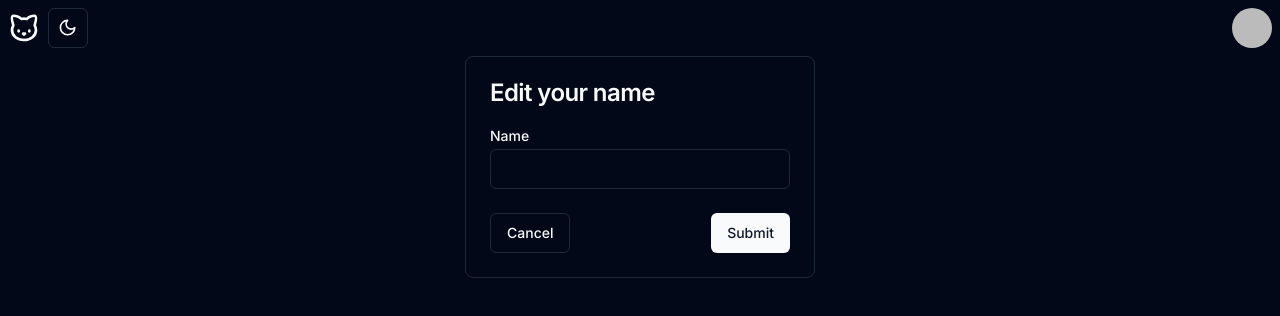
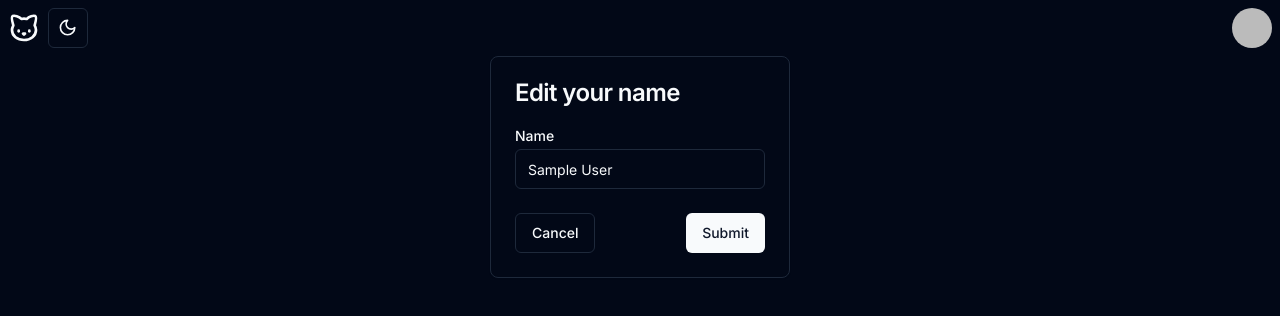
Before and after one commit to kojimakojima/deddit, a Next.js app: page /profile in a window 1280 px wide. Shown: the top 316 px of the page. Built offline with nearby package versions, Linux system fonts and the light colour scheme; no server answers; sample sign-in values are in the browser's storage.

Commit message:
enabled to change name

```diff
--- a/app/actions.ts
+++ b/app/actions.ts
@@ -56,3 +56,28 @@ export async function createComment(formData: FormData, id: string) {
     return "error";
   }
 }
+
+export async function updateUserName(formData: FormData, email: string) {
+  "use server";
+  try {
+    const userName = formData.get("userName") as string;
+
+    if (!userName.trim()) {
+      return;
+    }
+
+    await prisma.user.update({
+      where: {
+        email: email,
+      },
+      data: {
+        name: userName,
+      },
+    });
+    revalidatePath(`/`);
+    return true;
+  } catch (error) {
+    console.error(error);
+    return false;
+  }
+}
--- /dev/null
+++ b/app/components/ProfileForm.tsx
@@ -0,0 +1,78 @@
+"use client";
+
+import { Button } from "@/components/ui/button";
+import {
+  Card,
+  CardContent,
+  CardFooter,
+  CardHeader,
+  CardTitle,
+} from "@/components/ui/card";
+import { Input } from "@/components/ui/input";
+import { Label } from "@/components/ui/label";
+import Link from "next/link";
+import { updateUserName } from "../actions";
+import toast from "react-hot-toast";
+import { useRouter } from "next/navigation";
+
+export default function ProfileForm({
+  userName,
+  email,
+}: {
+  userName: string;
+  email: string;
+}) {
+  const router = useRouter();
+  return (
+    <form
+      action={async (formData: FormData) => {
+        const result = await updateUserName(formData, email);
+        if (result) {
+          toast(
+            (t) => (
+              <span>
+                Log out to apply change
+                <Button
+                  variant="outline"
+                  size="sm"
+                  className="text-slate-100 ml-3"
+                  onClick={() => toast.dismiss(t.id)}
+                >
+                  X
+                </Button>
+              </span>
+            ),
+            {
+              duration: 5000,
+            }
+          );
+          router.push("/");
+        }
+      }}
+    >
+      <Card className="w-[300px]">
+        <CardHeader>
+          <CardTitle>Edit your name</CardTitle>
+        </CardHeader>
+        <CardContent>
+          <div className="grid w-full items-center gap-4">
+            <div className="flex flex-col space-y-1.5">
+              <Label>Name</Label>
+              <Input
+                name="userName"
+                placeholder="Your name"
+                defaultValue={userName}
+              />
+            </div>
+          </div>
+        </CardContent>
+        <CardFooter className="flex justify-between">
+          <Link href={"/"}>
+            <Button variant="outline">Cancel</Button>
+          </Link>
+          <Button type="submit">Submit</Button>
+        </CardFooter>
+      </Card>
+    </form>
+  );
+}
--- a/app/page.tsx
+++ b/app/page.tsx
@@ -1,5 +1,5 @@
 import { Button } from "@/components/ui/button";
-import { Heading1, PenSquare } from "lucide-react";
+import { PenSquare } from "lucide-react";
 import Link from "next/link";
 import prisma from "./utils/db";
 import { formatDateTime } from "@/helpers/formatDateTime";
--- a/app/profile/page.tsx
+++ b/app/profile/page.tsx
@@ -1,36 +1,19 @@
-import { Button } from "@/components/ui/button";
-import {
-  Card,
-  CardContent,
-  CardFooter,
-  CardHeader,
-  CardTitle,
-} from "@/components/ui/card";
-import { Input } from "@/components/ui/input";
-import { Label } from "@/components/ui/label";
+import { getServerSession } from "next-auth";
+import { authOptions } from "../utils/auth";
+import ProfileForm from "../components/ProfileForm";
+import { redirect } from "next/navigation";
 
-export default function Profile() {
+export default async function Profile() {
+  const session = await getServerSession(authOptions);
+  if (!session) {
+    return redirect("/");
+  }
+  const userName = session?.user?.name as string;
+  const email = session?.user?.email as string;
+
   return (
     <div className="flex justify-center">
-      <Card className="w-[350px]">
-        <CardHeader>
-          <CardTitle>Edit your name</CardTitle>
-        </CardHeader>
-        <CardContent>
-          <form>
-            <div className="grid w-full items-center gap-4">
-              <div className="flex flex-col space-y-1.5">
-                <Label htmlFor="name">Name</Label>
-                <Input id="name" placeholder={""} />
-              </div>
-            </div>
-          </form>
-        </CardContent>
-        <CardFooter className="flex justify-between">
-          <Button variant="outline">Cancel</Button>
-          <Button>Submit</Button>
-        </CardFooter>
-      </Card>
+      <ProfileForm userName={userName} email={email} />
     </div>
   );
 }
--- a/app/thread/[id]/page.tsx
+++ b/app/thread/[id]/page.tsx
@@ -101,14 +101,14 @@ export default async function Thread({ params }: { params: { id: string } }) {
                 <h2 className="text-slate-500 text-center">No comments yet</h2>
               ) : (
                 comments.map((comment) => (
-                  <div className="mb-4 flex" key={comment.id}>
+                  <div className="mb-4 flex mr-10" key={comment.id}>
                     <Avatar>
                       <AvatarImage src={""} />
                       <AvatarFallback>
                         {comment.userName.substring(0, 1).toUpperCase()}
                       </AvatarFallback>
                     </Avatar>
-                    <div className="max-w-full ml-2 pr-10">
+                    <div className="w-full ml-2">
                       <div className="flex items-center gap-2">
                         <p className="text-sm">@{comment.userName}</p>
                         <p className="text-sm text-slate-600">
```
